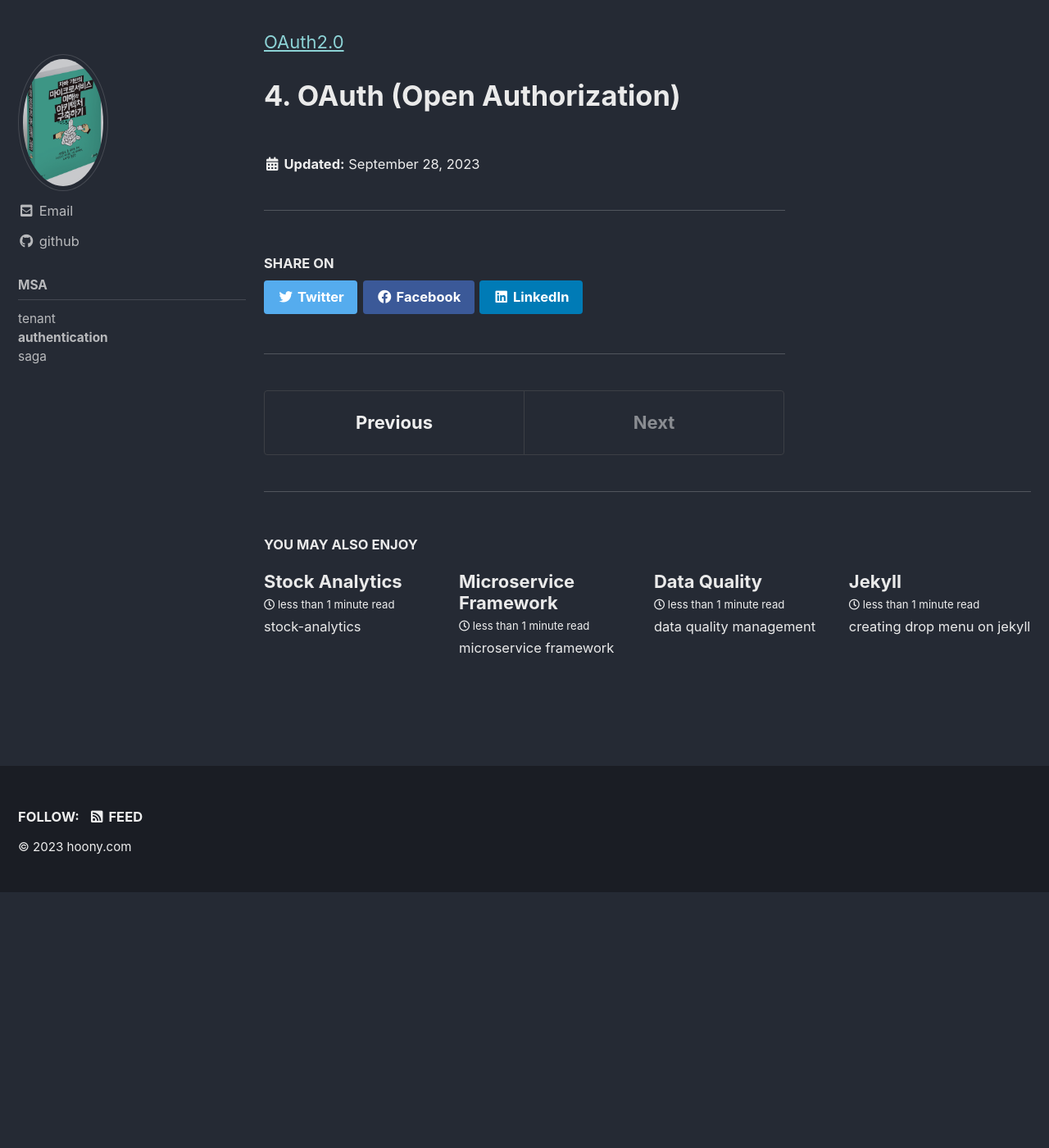
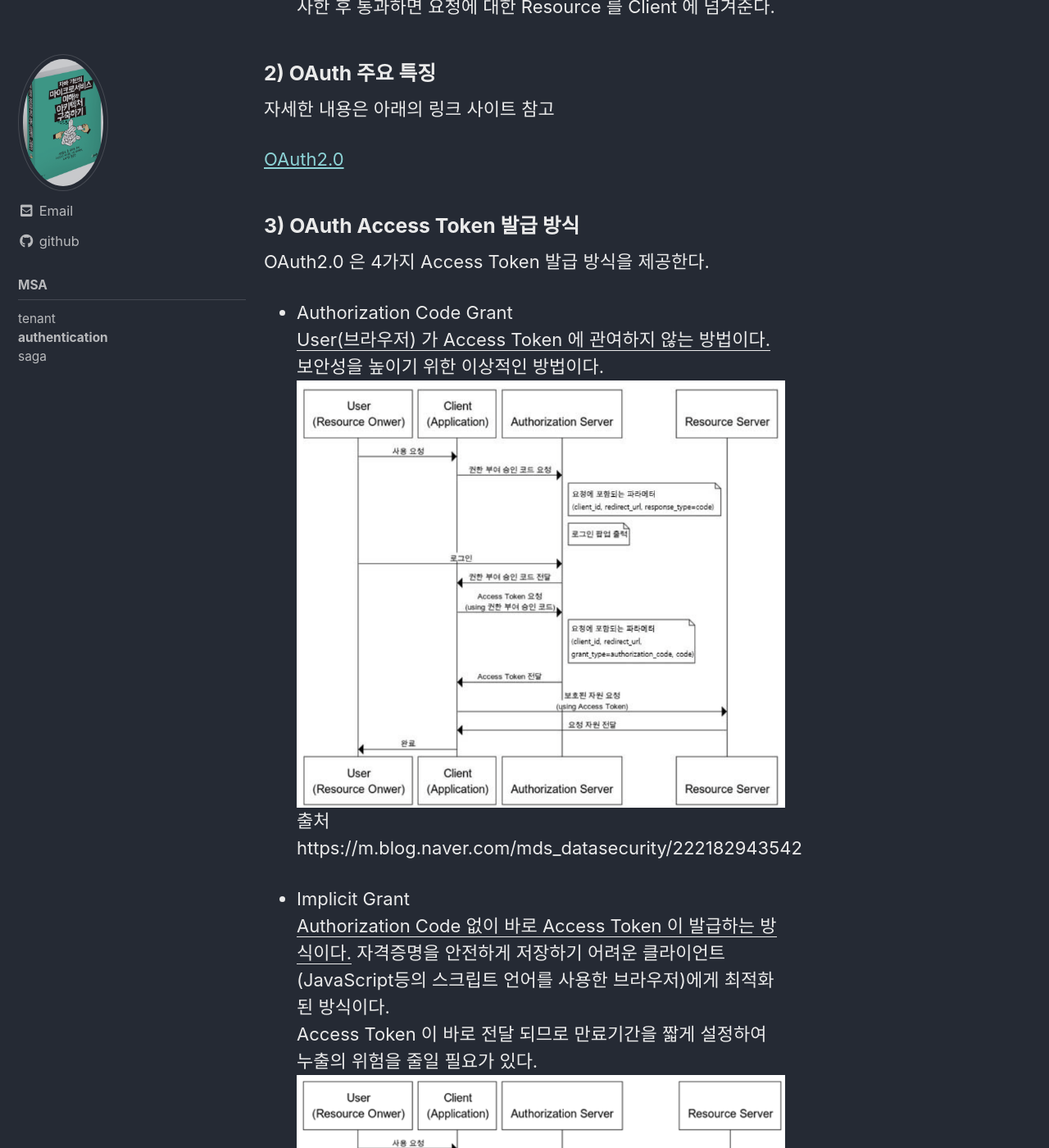
Before and after one commit to architectstory/architectstory.github.io, a Jekyll site: the page built from _posts/msa/2023-09-28-authentication.md, in a window 1280 px wide and 1400 px high, scrolled down 8069 px. Shown: the whole window at 82% size. Built offline with Jekyll 4.4.1, drawn with Linux system fonts in a browser that asks for light colours; cached includes are drawn as plain includes; before the commit the page ends 9157 px from its top, so only the background shows below that; some of the changed text lies outside the part shown.

Commit message:
add oauth

```diff
--- a/_posts/msa/2023-09-28-authentication.md
+++ b/_posts/msa/2023-09-28-authentication.md
@@ -104,6 +104,7 @@
 엑세스 토큰이 탈취 시 시스템의 피해를 최소화 할 수 있다.
 
 # 4. OAuth (Open Authorization)
+### 1) OAuth 개념
 앞서 설명한 Access Token 과 Refresh Token 을 발급하고 사용하는 프로토콜(프로세스)에 대해서 알아보자.
 OAuth 는 다양한 플랫폼에서 권한 부여(Token 방식)를 위한 산업 표준 프로토콜
 타사의 사이트에 대한 접근 권한을 얻고, 그 권한을 이용하여 개발할 수 있도록 도와주는 프레임워크
@@ -120,8 +121,8 @@
 나 혼자 hoony.com를 사용하면 문제가 없겠지만, 다른 사용자들이 hoony.com을 이용하기 위해서는 hoony.com은
 각 사용자들의 google drive Id/Password를 모두 가지고 있어야 한다.
 
-결국, <u>hoony.com -> google.com (drive) 를 사용하기 위한 인증과 특정 리소스(drive)에 Access 하기 위한 권한을
-획득하는 절차가 필요하다. 바로 이러한 문제를 해결하기 위해서 인증/인가를 Access Token 으로 대체하고,
+결국, <u>hoony.com -> google.com (drive) 를 사용하기 위한 특정 리소스(drive)에 Access 하기 위한 권한을
+획득하는 절차가 필요하다. 바로 이러한 문제를 해결하기 위해서 권한을 Access Token 으로 대체하고,
 이를 발급하기 위한 일련의 과정을 인터페이스로 정의해 둔 것이 OAuth 이다.</u>
 
 ![microservice](/assets/images/authentication/authentication_oauth.png)
@@ -133,8 +134,41 @@
 1. Client 는 받아온 엑세스 토큰을 이용하여 Resource Owner 의 Resource 에 접근을 요청한다.
 1. Resource Server(자원 서버)는 해당 엑세스 토큰의 유효성을 검사한 후 통과하면 요청에 대한 Resource 를 Client 에 넘겨준다.
 
+### 2) OAuth 주요 특징
+
 자세한 내용은 아래의 링크 사이트 참고
 
 [OAuth2.0](https://inpa.tistory.com/entry/WEB-%F0%9F%93%9A-OAuth-20-%EA%B0%9C%EB%85%90-%F0%9F%92%AF-%EC%A0%95%EB%A6%AC){:target="_blank"}
 
-# 4. OAuth (Open Authorization)
+### 3) OAuth Access Token 발급 방식
+
+OAuth2.0 은 4가지 Access Token 발급 방식을 제공한다.
+
+- Authorization Code Grant
+<u>User(브라우저) 가 Access Token 에 관여하지 않는 방법이다.</u>
+보안성을 높이기 위한 이상적인 방법이다.
+![OAuth2.0](/assets/images/authentication/oauth_authorization_code_grant.png)
+출처 https://m.blog.naver.com/mds_datasecurity/222182943542
+
+- Implicit Grant
+<u>Authorization Code 없이 바로 Access Token 이 발급하는 방식이다.</u>
+자격증명을 안전하게 저장하기 어려운 클라이언트 (JavaScript등의 스크립트 언어를 사용한 브라우저)에게
+최적화된 방식이다.
+Access Token 이 바로 전달 되므로 만료기간을 짧게 설정하여 누출의 위험을 줄일 필요가 있다.
+![OAuth2.0](/assets/images/authentication/oauth_implicit_grant.png)
+출처 https://m.blog.naver.com/mds_datasecurity/222182943542
+
+- Client Credential Grant
+클라이언트의 자격증명만으로 Access Token을 획득하는 방식
+![OAuth2.0](/assets/images/authentication/oauth_client_credentials_grant_type.png)
+출처 https://m.blog.naver.com/mds_datasecurity/222182943542
+
+- Resource Owner Password Credential Grant
+username, password 로 Access Token 을 받는 방식
+![OAuth2.0](/assets/images/authentication/oauth_resource_owner_password_credentials_grant.png)
+출처 https://m.blog.naver.com/mds_datasecurity/222182943542
+
+# 5. Open ID Connect
+OAuth2.0 이 권한 부여를 위한 프로토콜인 반면, Open ID Connect 는 OAuth2.0 기반 위에 인증 부분을 확장한 프로토콜이다.
+
+[Open ID Connect](https://www.samsungsds.com/kr/insights/oidc.html){:target="_blank"}
```
Also changed, not shown: assets/images/authentication/oauth_authorization_code_grant.png (added), assets/images/authentication/oauth_client_credentials_grant_type.png (added), assets/images/authentication/oauth_implicit_grant.png (added), assets/images/authentication/oauth_resource_owner_password_credentials_grant.png (added).
